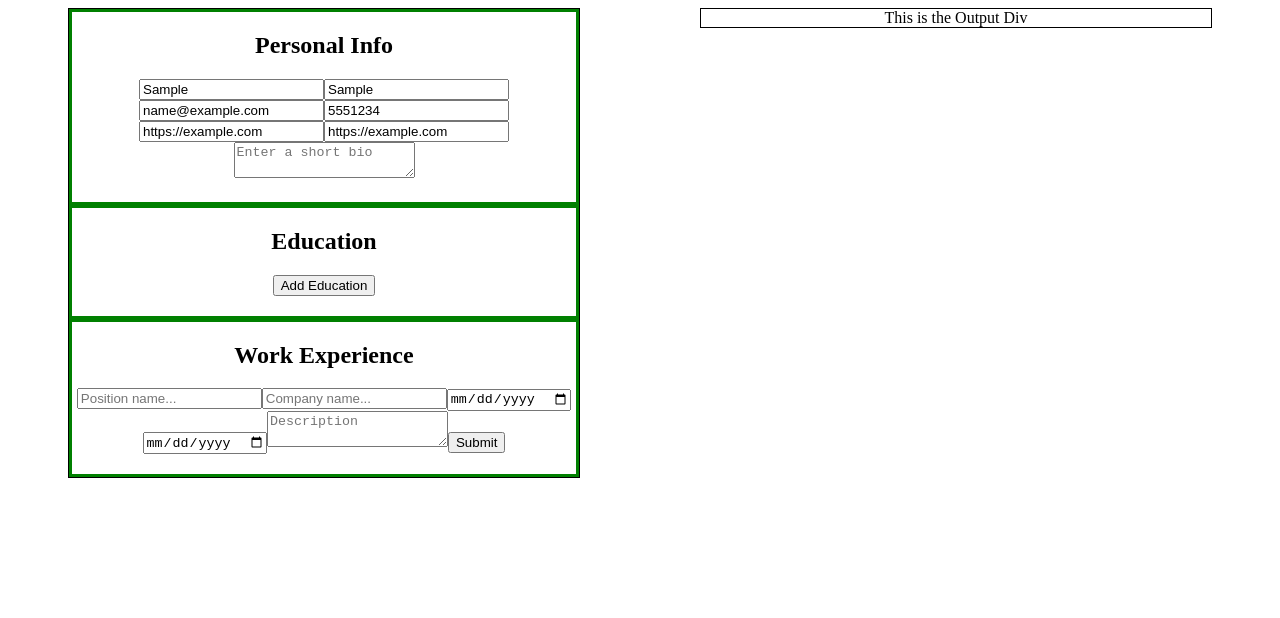
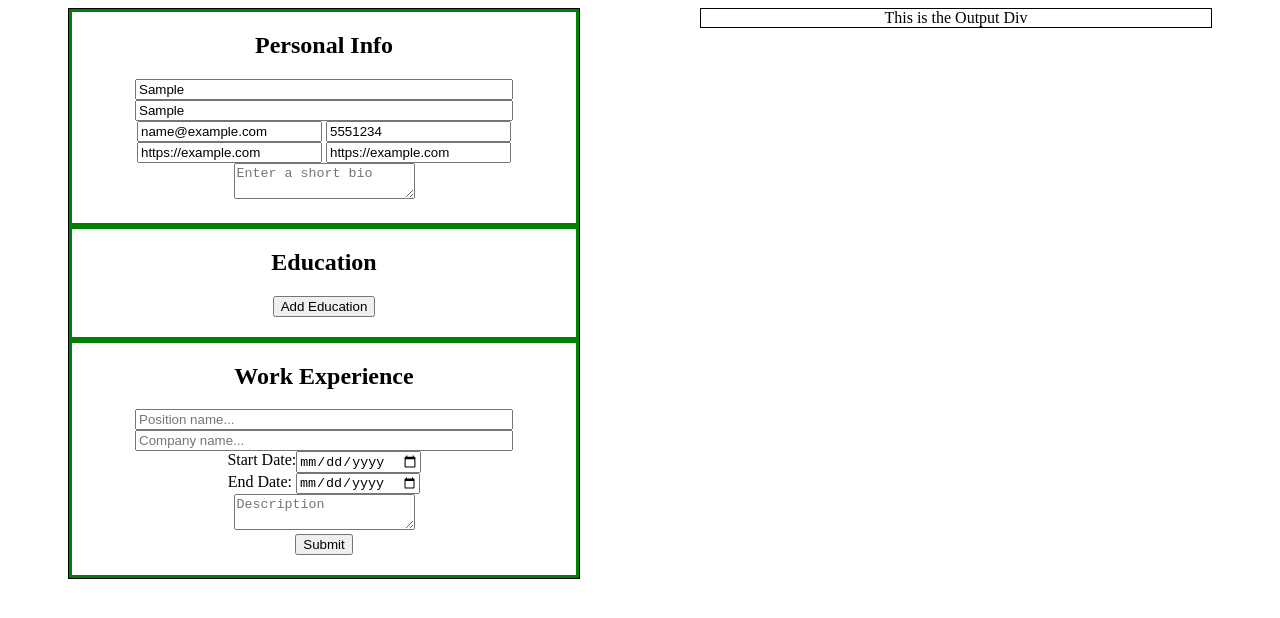
Before and after one commit to saskiabt/react-resume-app, a React (Create React App) app: page / in a window 1280 px wide. Both pictures are taken after typing "Sample", "Sample", "name@example.com", "5551234", "https://example.com", "https://example.com" into the empty fields and a click on the button "Add Work". Shown: the top 618 px of the page. Built offline with nearby package versions, Linux system fonts and the light colour scheme.

Commit message:
add delete card functionality

```diff
--- a/src/components/TextInput.jsx
+++ b/src/components/TextInput.jsx
@@ -2,9 +2,11 @@
 import React from "react";
 
 const TextInput = React.forwardRef((props, ref) => {
-  const { type, values, handleChange, placeholder, name } = props;
+  const { type, values, handleChange, placeholder, name, label } = props;
   return (
     <label htmlFor={name} className="input-box">
+      {" "}
+      {label}
       <input
         type={type}
         value={values[name]}
--- a/src/components/form/contactInfo/ContactInfo.jsx
+++ b/src/components/form/contactInfo/ContactInfo.jsx
@@ -26,9 +26,10 @@ function ContactInfo(props) {
   };
 
   return (
-    <div id="contact-info-wrapper" className="form-wrapper">
+    <section id="contact-info-wrapper" className="form-wrapper">
       <h2>Personal Info</h2>
-      <div className="names">
+      <form className="group">
+        <section className="names">
           <TextInput
             values={personalDetails.firstName}
             handleChange={handleChange}
@@ -45,8 +46,8 @@ function ContactInfo(props) {
             name="lastName"
             ref={lastNameRef}
           />
-      </div>
-      <div className="cell-email">
+        </section>
+        <section className="cell-email">
           <TextInput
             values={personalDetails.email}
             handleChange={handleChange}
@@ -63,8 +64,8 @@ function ContactInfo(props) {
             name="cell"
             ref={cellRef}
           />
-      </div>
-      <div className="linkedin-website">
+        </section>
+        <section className="linkedin-website">
           <TextInput
             values={personalDetails.linkedIn}
             handleChange={handleChange}
@@ -81,7 +82,7 @@ function ContactInfo(props) {
             name="website"
             ref={websiteRef}
           />
-      </div>
+        </section>
         <TextArea
           values={personalDetails.bio}
           handleChange={handleChange}
@@ -89,7 +90,8 @@ function ContactInfo(props) {
           ref={bioRef}
           name="bio"
         />
-    </div>
+      </form>
+    </section>
   );
 }
 
--- a/src/components/form/education/Education.jsx
+++ b/src/components/form/education/Education.jsx
@@ -77,6 +77,7 @@ function Education({ educationOutput, setEducationOutput }) {
           type="date"
           placeholder="Start Date:"
           name="startDate"
+          label="Start Date: "
         />
         <TextInput
           values={education.endDate}
@@ -84,6 +85,7 @@ function Education({ educationOutput, setEducationOutput }) {
           type="date"
           placeholder="End Date:"
           name="endDate"
+          label="End Date: "
         />
         <TextArea
           values={education.description}
--- a/src/components/form/work/WorkExperience.jsx
+++ b/src/components/form/work/WorkExperience.jsx
@@ -77,6 +77,7 @@ function WorkExperience({ workOutput, setWorkOutput }) {
           type="date"
           placeholder="Start Date:"
           name="startDate"
+          label="Start Date:"
         />
         <TextInput
           values={work.endDate}
@@ -84,6 +85,7 @@ function WorkExperience({ workOutput, setWorkOutput }) {
           type="date"
           placeholder="End Date:"
           name="endDate"
+          label="End Date: "
         />
         <TextArea
           values={work.description}
@@ -93,7 +95,9 @@ function WorkExperience({ workOutput, setWorkOutput }) {
           name="description"
           form="form"
         />
-        <button type="submit">Submit</button>
+        <div>
+          <button type="submit">Submit</button>
+        </div>
       </form>
     </section>
   );
--- a/src/components/output/EdOutputCard.jsx
+++ b/src/components/output/EdOutputCard.jsx
@@ -11,8 +11,14 @@ function EdOutPutCard({ i, card, educationOutput, setEducationOutput }) {
     <div className="ed-output-card" key={i}>
       <h2>{card.degree}</h2>
       <h3>{card.school}</h3>
-      <p>{card.startDate}</p>
-      <p>{card.endDate}</p>
+      <h4>
+        Start Date
+        <p>{card.startDate}</p>
+      </h4>
+      <h4>
+        End Date
+        <p>{card.endDate}</p>
+      </h4>
       <p>{card.description}</p>
       <div>
         <button
--- a/src/styles/Form.css
+++ b/src/styles/Form.css
@@ -5,4 +5,18 @@
   padding-bottom: 20px;
   gap: 5%;
   width: 100%;
+}
+
+form {
+  display: flex;
+  flex-direction: column;
+}
+
+input[type=text] {
+  width: 75%;
+}
+
+.group {
+  display: flex;
+  flex-direction: column;
 }/*# sourceMappingURL=Form.css.map */
--- a/src/styles/Form.scss
+++ b/src/styles/Form.scss
@@ -6,3 +6,17 @@
   gap: 5%;
   width: 100%;
 }
+
+form {
+  display: flex;
+  flex-direction: column;
+}
+
+input[type="text"] {
+  width: 75%;
+}
+
+.group {
+  display: flex;
+  flex-direction: column;
+}
```
Also changed, not shown: 1 other file (tests, documents, lock files or other folders). Lines whose indentation alone changed are shown as unchanged.
